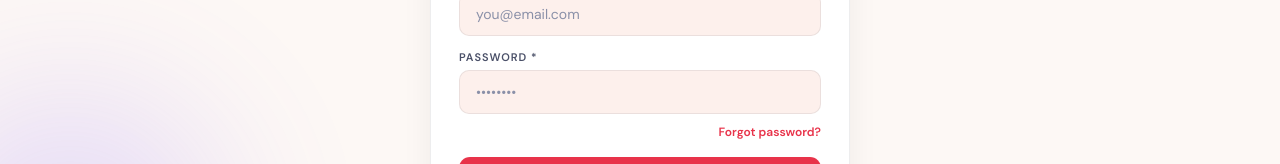
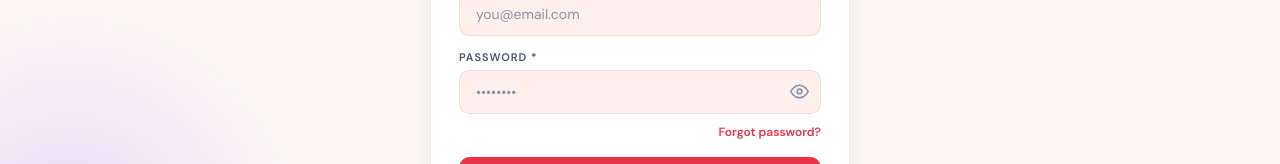
Before and after one commit to niyatirajukumarr/yoters-commercial, a Next.js app: page /auth in a window 1280 px wide. Shown: the part 459-623 px from the top of the page. Built offline with nearby package versions, Linux system fonts and the light colour scheme; no server answers; a web font is replaced by a local one.

Commit message:
Add show/hide toggle to the password field on /auth
Eye icon on the right of the password input, matches standard
show/hide password UX.

```diff
--- a/app/auth/page.tsx
+++ b/app/auth/page.tsx
@@ -17,6 +17,7 @@
   const [mode, setMode] = useState<AuthMode>('login')
   const [email, setEmail] = useState('')
   const [password, setPassword] = useState('')
+  const [showPassword, setShowPassword] = useState(false)
   const [name, setName] = useState('')
   const [phone, setPhone] = useState('')
   const [loading, setLoading] = useState(false)
@@ -323,15 +324,39 @@
               {(mode === 'login' || mode === 'signup') && (
                 <div>
                   <label style={lbl}>Password *</label>
+                  <div style={{ position: 'relative' }}>
                     <input
                       className="auth-input"
-                    type="password"
+                      type={showPassword ? 'text' : 'password'}
                       placeholder="••••••••"
                       value={password}
                       onChange={e => setPassword(e.target.value)}
                       onKeyDown={e => e.key === 'Enter' && handleSubmit()}
-                    style={inp}
+                      style={{ ...inp, paddingRight: 44 }}
                     />
+                    <button
+                      type="button"
+                      onClick={() => setShowPassword(s => !s)}
+                      aria-label={showPassword ? 'Hide password' : 'Show password'}
+                      style={{
+                        position: 'absolute', right: 4, top: '50%', transform: 'translateY(-50%)',
+                        width: 36, height: 36, display: 'flex', alignItems: 'center', justifyContent: 'center',
+                        background: 'none', border: 'none', cursor: 'pointer', color: 'var(--muted)', padding: 0,
+                      }}
+                    >
+                      {showPassword ? (
+                        <svg width="19" height="19" viewBox="0 0 24 24" fill="none" stroke="currentColor" strokeWidth="2" strokeLinecap="round" strokeLinejoin="round">
+                          <path d="M17.94 17.94A10.94 10.94 0 0 1 12 20c-7 0-11-8-11-8a18.5 18.5 0 0 1 5.06-5.94M9.9 4.24A9.12 9.12 0 0 1 12 4c7 0 11 8 11 8a18.5 18.5 0 0 1-2.16 3.19m-6.72-1.07a3 3 0 1 1-4.24-4.24" />
+                          <line x1="1" y1="1" x2="23" y2="23" />
+                        </svg>
+                      ) : (
+                        <svg width="19" height="19" viewBox="0 0 24 24" fill="none" stroke="currentColor" strokeWidth="2" strokeLinecap="round" strokeLinejoin="round">
+                          <path d="M1 12s4-8 11-8 11 8 11 8-4 8-11 8-11-8-11-8Z" />
+                          <circle cx="12" cy="12" r="3" />
+                        </svg>
+                      )}
+                    </button>
+                  </div>
                   {mode === 'signup' && (
                     <div style={{ fontSize: 11, color: 'var(--muted)', marginTop: 5 }}>At least 8 characters, including a letter and a number</div>
                   )}
```
Lines whose indentation alone changed are shown as unchanged.
